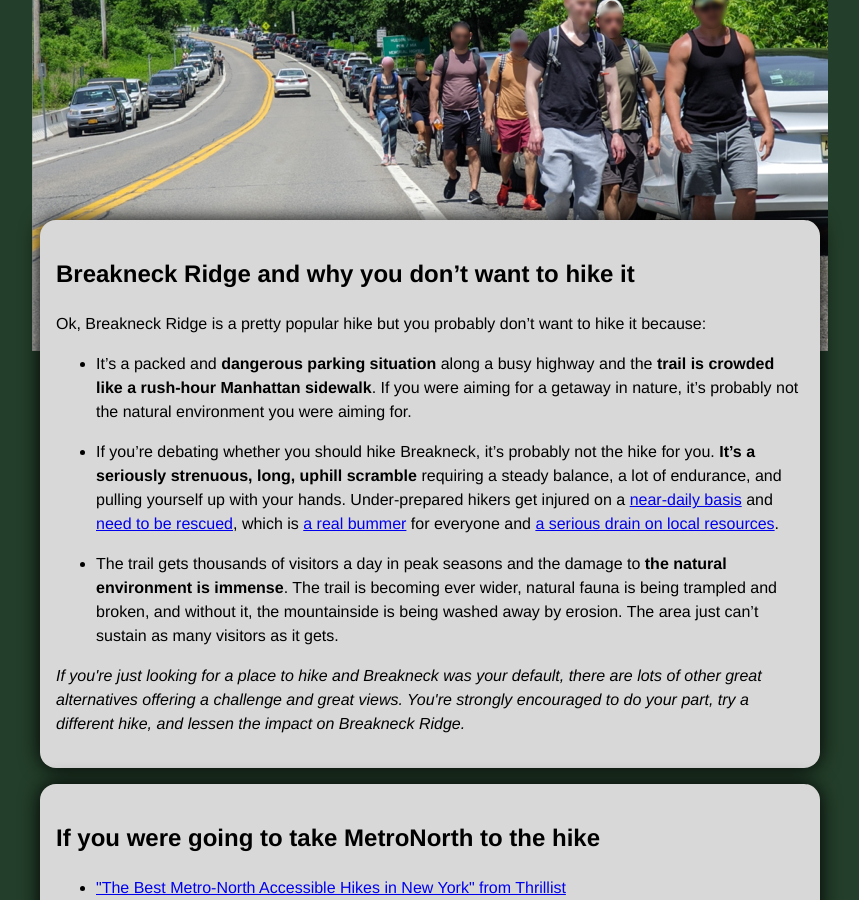
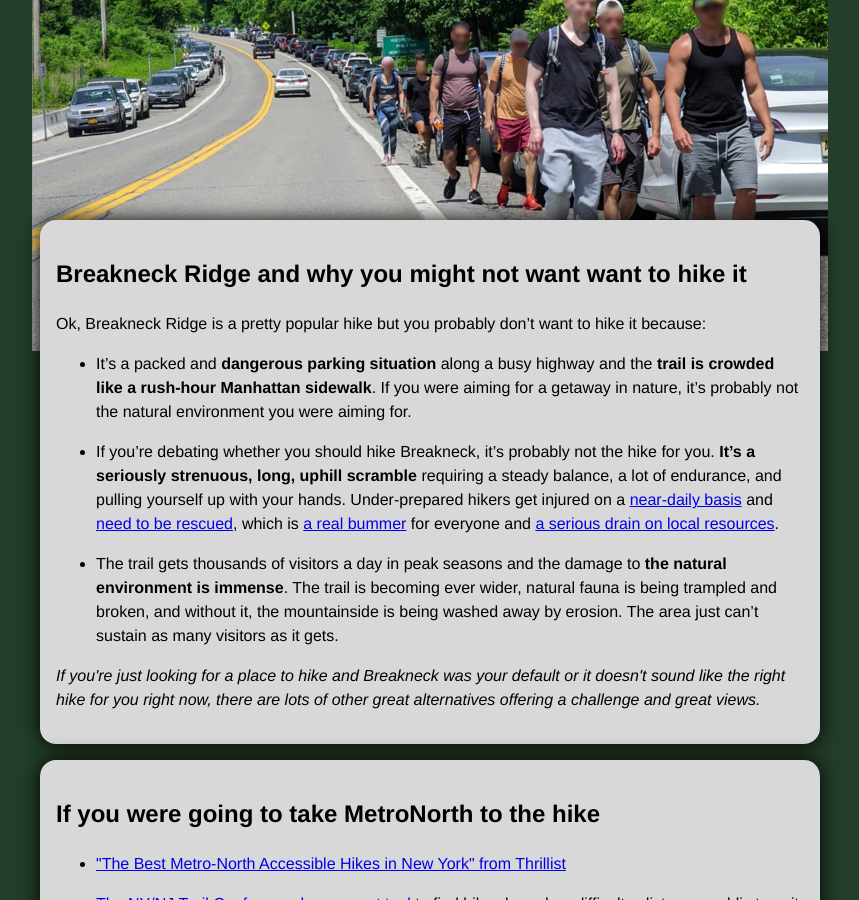
Before and after one commit to breakneckridge/breakneckridge.github.io, a Jekyll site: the page built from index.md, in a window 1280 px wide and 900 px high, scrolled down 249 px. Shown: the whole window, without its empty margins (210-1069 px from the left). Built offline with Jekyll 4.4.1, drawn with Linux system fonts in a browser that asks for light colours.

Commit message:
Update home.html

```diff
--- a/_layouts/home.html
+++ b/_layouts/home.html
@@ -3,7 +3,7 @@ layout: default
 ---
 
 <div class="content-subcontainer">
-  <h2>Breakneck Ridge and why you don’t want to hike it</h2>
+  <h2>Breakneck Ridge and why you might not want want to hike it</h2>
 
   <p>Ok, Breakneck Ridge is a pretty popular hike but you probably don’t want to hike it because:</p>
 
@@ -17,7 +17,7 @@ layout: default
     <li>The trail gets thousands of visitors a day in peak seasons and the damage to <b>the natural environment is immense</b>.  The trail is becoming ever wider, natural fauna is being trampled and broken, and without it, the mountainside is being washed away by erosion.  The area just can’t sustain as many visitors as it gets.</li>
   </ul>
 
-  <p><em>If you're just looking for a place to hike and Breakneck was your default, there are lots of other great alternatives offering a challenge and great views.  You're strongly encouraged to do your part, try a different hike, and lessen the impact on Breakneck Ridge.</em></p>
+  <p><em>If you're just looking for a place to hike and Breakneck was your default or it doesn't sound like the right hike for you right now, there are lots of other great alternatives offering a challenge and great views. </em></p>
 </div>
 
 <div class="content-subcontainer">
```
